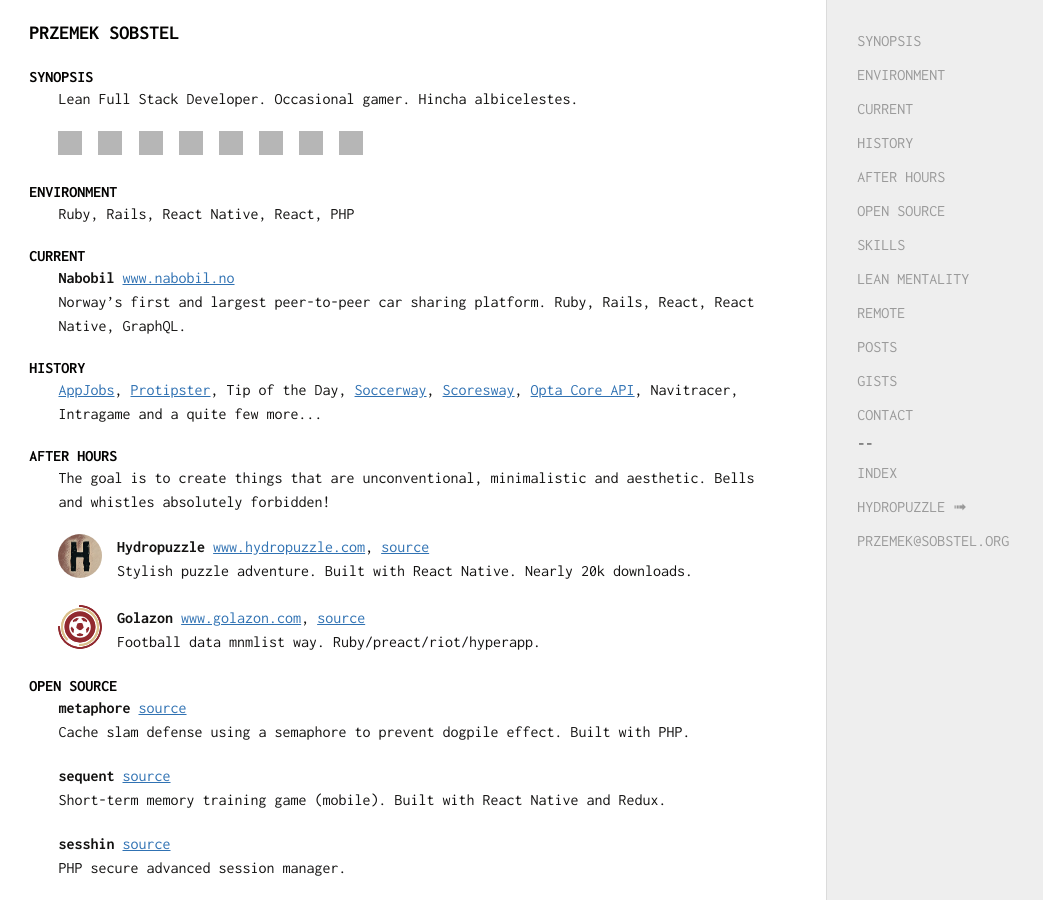
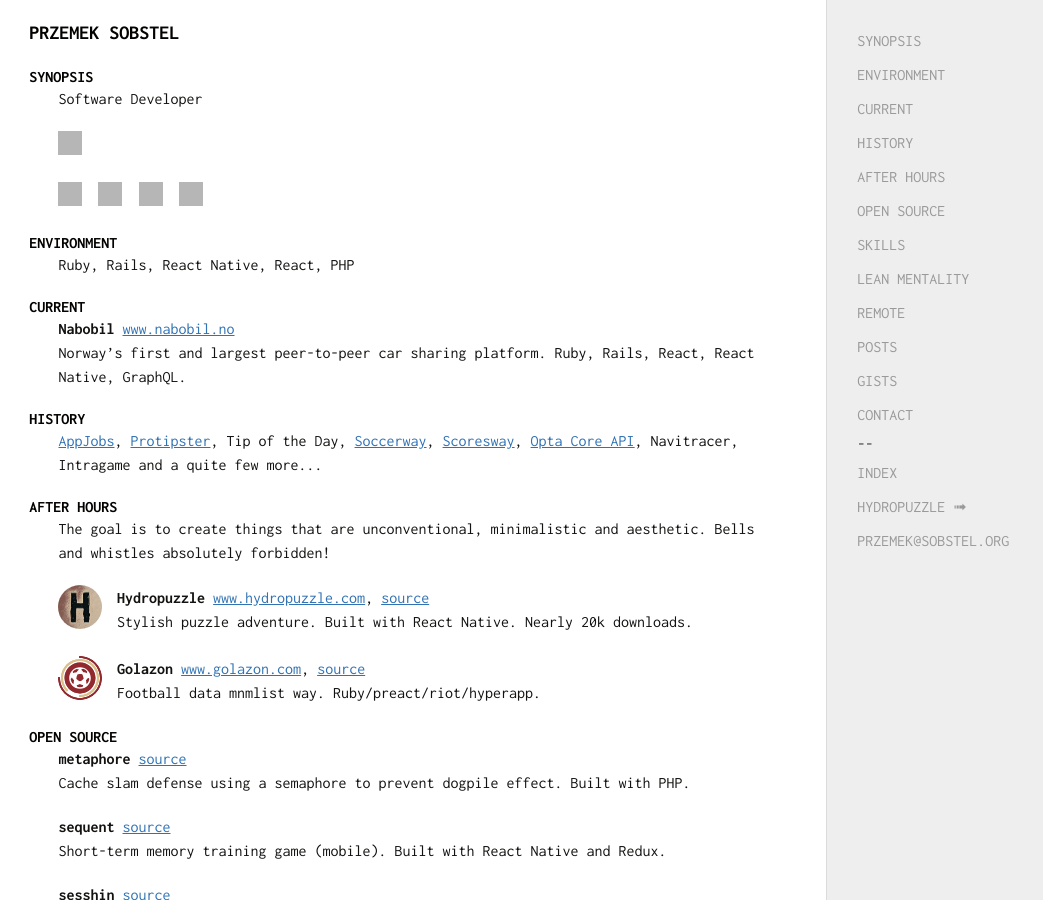
Before and after one commit to sobstel/sobstel.github.com, a Jekyll site: the page built from index.html, in a window 1280 px wide and 900 px high. Shown: the whole window, without its empty margins (0-1043 px from the left). Built offline with Jekyll 4.4.1, drawn with Linux system fonts in a browser that asks for light colours; grey boxes are pictures that could not be loaded.

```diff
--- a/_data/hydropuzzle_repos.yml
+++ b/_data/hydropuzzle_repos.yml
@@ -5,7 +5,7 @@
   description: Declarative transitions and animations for React Native (with unmount
     effect)
   fork: false
-  stargazers_count: 1
+  stargazers_count: 2
 - name: awesome-react-native
   full_name: hydropuzzle/awesome-react-native
   html_url: https://github.com/hydropuzzle/awesome-react-native
--- a/index.html
+++ b/index.html
@@ -27,11 +27,13 @@
   <h1>Przemek Sobstel</h1>
 <h2 id="SYNOPSIS">SYNOPSIS</h2>
 
-<p>Lean Full Stack Developer. Occasional gamer. Hincha albicelestes.</p>
+<p>Software Developer</p>
 
 <p><a href="https://github.com/sobstel/" class="icon" target="_blank">
   <img src="https://unpkg.com/simple-icons@latest/icons/github.svg" />
-</a>
+</a></p>
+
+<!--
 <a href="https://rubygems.org/profiles/sobstel" class="icon" target="_blank">
   <img src="https://unpkg.com/simple-icons@latest/icons/ruby.svg" />
 </a>
@@ -41,7 +43,10 @@
 <a href="https://packagist.org/users/sobstel/" class="icon" target="_blank">
   <img src="https://unpkg.com/simple-icons@latest/icons/php.svg" />
 </a>
-<a href="https://stackoverflow.com/users/219272/sobstel" class="icon" target="_blank">
+-->
+
+
+<p><a href="https://stackoverflow.com/users/219272/sobstel" class="icon" target="_blank">
   <img src="https://unpkg.com/simple-icons@latest/icons/stackoverflow.svg" />
 </a>
 <a href="https://twitter.com/sobstel" class="icon" target="_blank">
```
Also changed, not shown: 1 other file.
